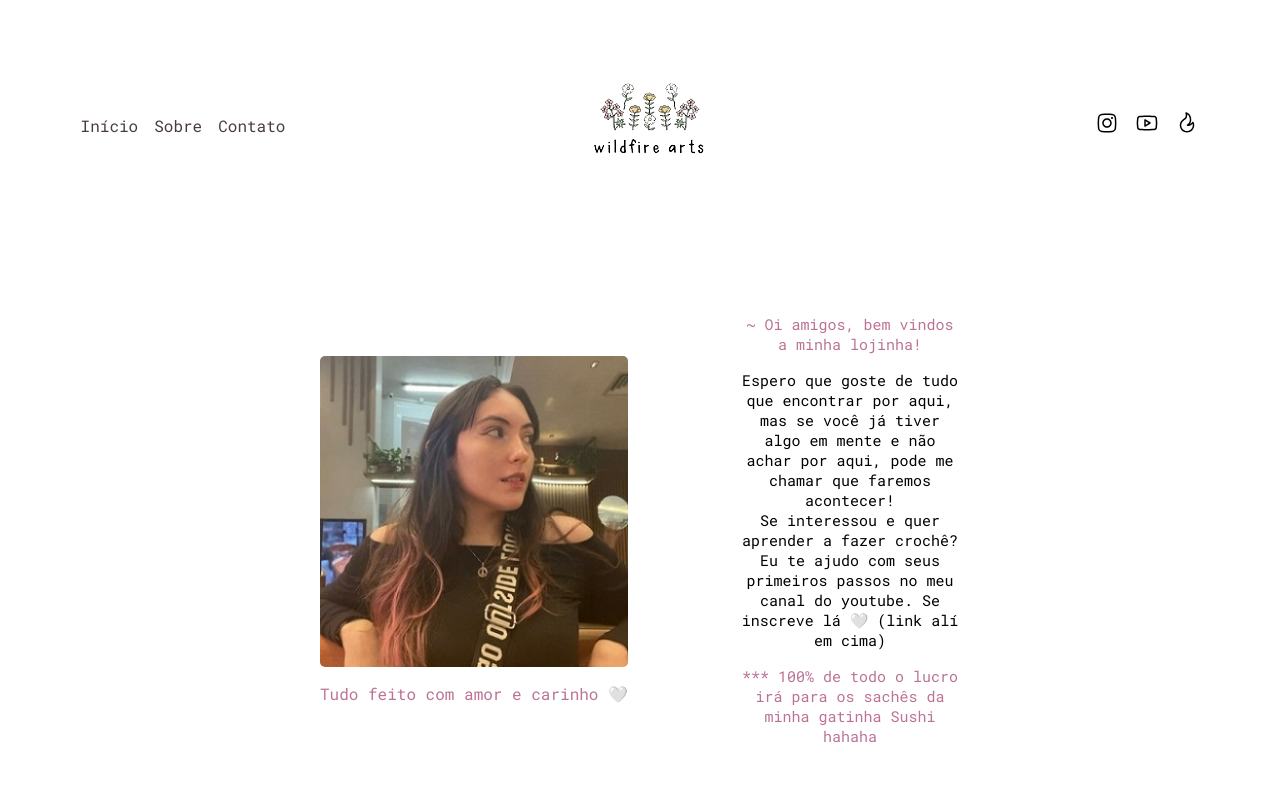
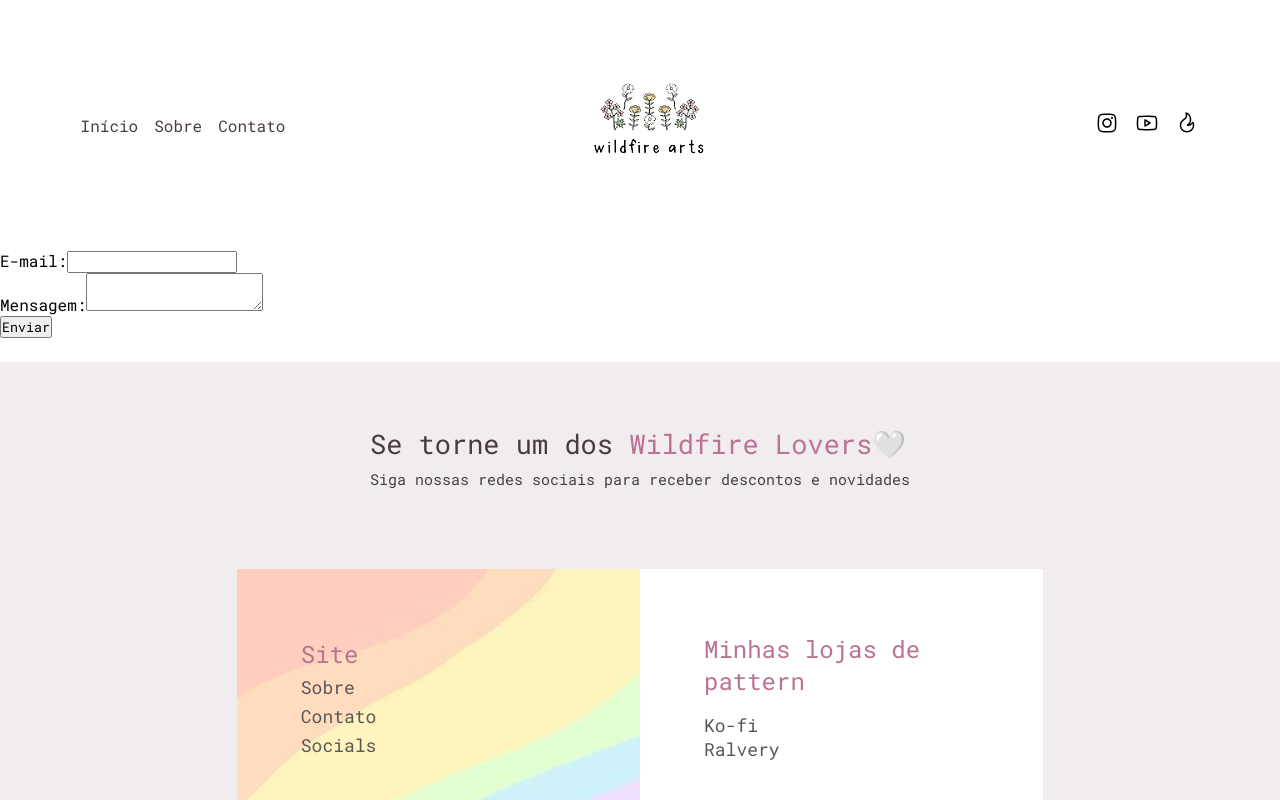
Before and after one commit to luanasa/wildfire_arts, a React (Create React App) app: page /contact in a window 1280 px wide. Shown: the top 800 px of the page. Built offline with nearby package versions, Linux system fonts and the light colour scheme.

Commit message:
contact route added

```diff
--- a/src/App.css
+++ /dev/null
@@ -1,11 +0,0 @@
-body {
-  font-family: "Roboto Mono";
-}
-
-:root {
-  --pink: #BB7295;
-  --black: #000000;
-  --gray: #f4f3f5;
-  --white: #FFFFFF;
-  --brown: #483c42;
-}
--- a/src/App.js
+++ b/src/App.js
@@ -4,8 +4,9 @@ import Header from './components/Header/header';
 import Categories from './components/Categories/categories';
 import Footer from './components/Footer/footer';
 import FooterCredits from './components/Footer_Credits/footer_credits';
+import About from './components/About/about';
+import Contact from './components/Contact/contact';
 import "@fontsource/roboto-mono";
-import About from './components/About/about';
 
 function App() {
   return (
@@ -15,7 +16,7 @@ function App() {
         <Routes>
           <Route path="/" element={<Categories />} />
           <Route path="/about" element={<About />} />
-          <Route path="/contact" element={<About />} />
+          <Route path="/contact" element={<Contact />} />
         </Routes>
         <Footer />
         <FooterCredits />
--- /dev/null
+++ b/src/components/Contact/contact.jsx
@@ -0,0 +1,12 @@
+import './contact.css';
+import ContactForm from '../ContactForm/contactForm';
+
+function Contact() {
+  return (
+    <>
+      <ContactForm />
+    </>
+  );
+}
+
+export default Contact;
--- /dev/null
+++ b/src/components/ContactForm/contactForm.jsx
@@ -0,0 +1,44 @@
+import React, { useState } from 'react';
+import './contactForm.css'
+
+function ContactForm() {
+  const [email, setEmail] = useState('');
+  const [message, setMessage] = useState('');
+
+  const handleSubmit = (event) => {
+    event.preventDefault();
+    // Aqui você pode adicionar a lógica para enviar o formulário
+    console.log('Email:', email);
+    console.log('Mensagem:', message);
+    // Após enviar o formulário, você pode limpar os campos
+    setEmail('');
+    setMessage('');
+  };
+
+  return (
+    <form onSubmit={handleSubmit}>
+      <div>
+        <label htmlFor="email">E-mail:</label>
+        <input
+          type="email"
+          id="email"
+          value={email}
+          onChange={(e) => setEmail(e.target.value)}
+          required
+        />
+      </div>
+      <div>
+        <label htmlFor="message">Mensagem:</label>
+        <textarea
+          id="message"
+          value={message}
+          onChange={(e) => setMessage(e.target.value)}
+          required
+        />
+      </div>
+      <button type="submit">Enviar</button>
+    </form>
+  );
+}
+
+export default ContactForm;
```
Also changed, not shown: src/components/Contact/contact.css (added), src/components/ContactForm/contactForm.css (added).
